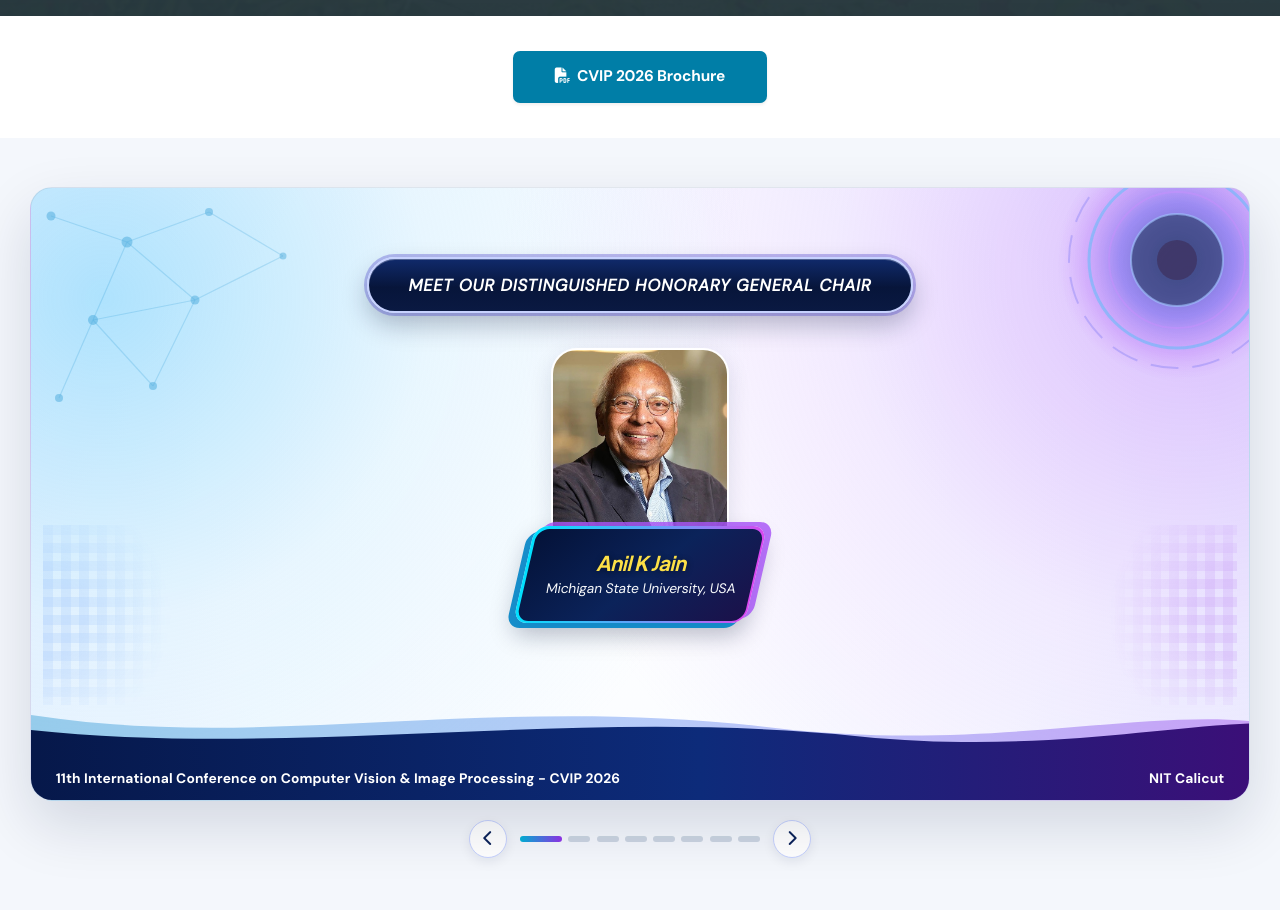
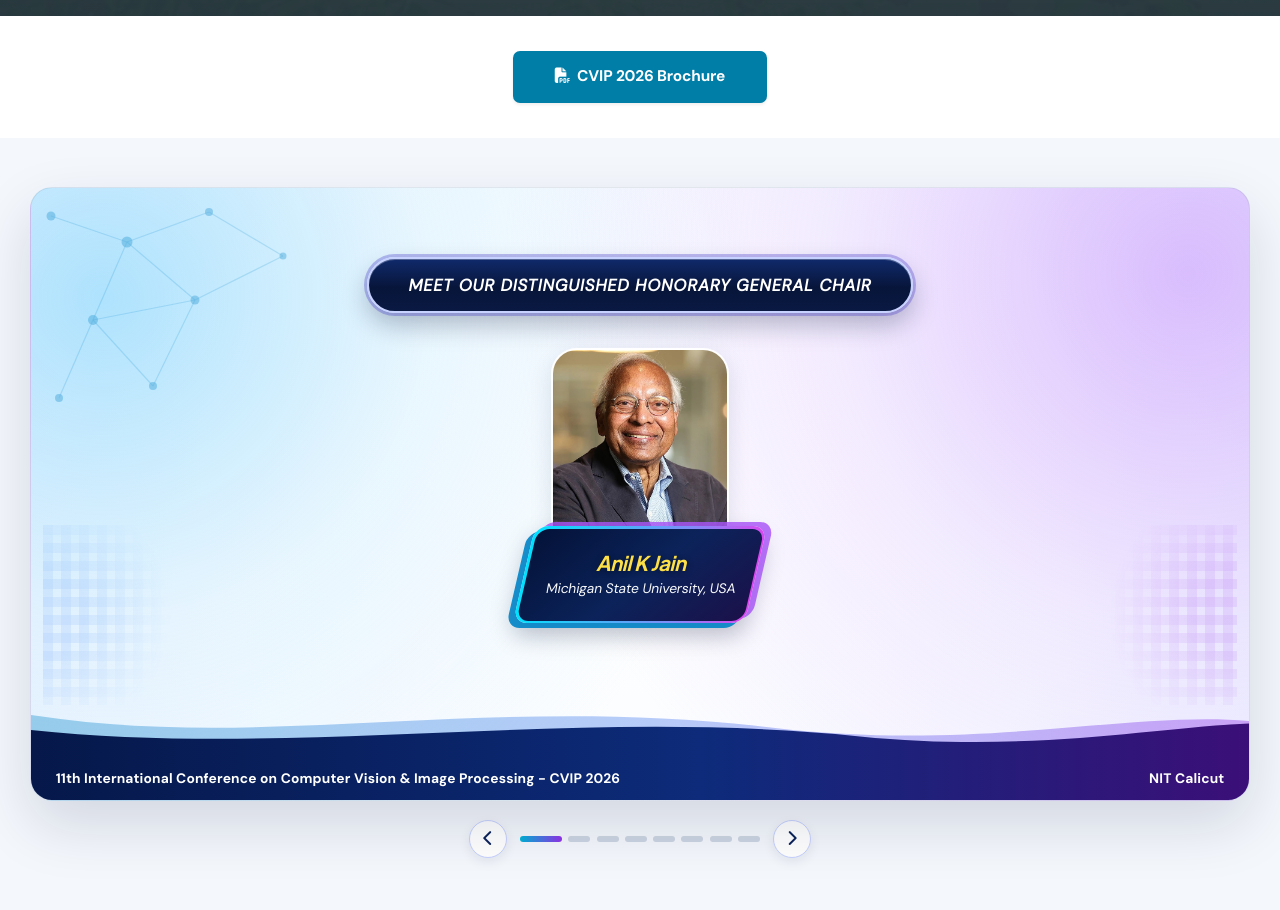
Before and after one commit to ajaymrk95/CVIP_testdeploy, a plain HTML site: page index.html in a window 1280 px wide. Shown: the part 800-1710 px from the top of the page. Drawn offline with nearby package versions, Linux system fonts and the light colour scheme; grey boxes are pictures that could not be loaded.

Commit message:
Update the Design on index.html

```diff
--- a/index.html
+++ b/index.html
@@ -280,17 +280,6 @@
             pointer-events: none;
             z-index: 0;
             opacity: 0.55;
-        }
-
-        .showcase-decor-lens {
-            position: absolute;
-            top: -58px;
-            right: -58px;
-            width: 280px;
-            height: 280px;
-            pointer-events: none;
-            z-index: 0;
-            opacity: 0.82;
         }
 
         .showcase-decor-pixels-left,
@@ -1123,24 +1112,6 @@
                     <circle cx="28" cy="210" r="4" />
                     <circle cx="122" cy="198" r="4" />
                 </g>
-            </svg>
-
-            <!-- Top-right concentric vision lens SVG -->
-            <svg class="showcase-decor-lens" viewBox="0 0 280 280" fill="none" xmlns="http://www.w3.org/2000/svg" aria-hidden="true">
-                <defs>
-                    <radialGradient id="lensGlow" cx="50%" cy="50%" r="50%">
-                        <stop offset="0%" stop-color="#1e3a8a" stop-opacity="0.85" />
-                        <stop offset="48%" stop-color="#4f46e5" stop-opacity="0.55" />
-                        <stop offset="78%" stop-color="#a855f7" stop-opacity="0.28" />
-                        <stop offset="100%" stop-color="#c084fc" stop-opacity="0" />
-                    </radialGradient>
-                </defs>
-                <circle cx="150" cy="130" r="120" fill="url(#lensGlow)" />
-                <circle cx="150" cy="130" r="108" stroke="#6366f1" stroke-opacity="0.35" stroke-width="2" stroke-dasharray="28 14" />
-                <circle cx="150" cy="130" r="88" stroke="#38bdf8" stroke-opacity="0.5" stroke-width="3" />
-                <circle cx="150" cy="130" r="68" stroke="#c084fc" stroke-opacity="0.55" stroke-width="1.8" />
-                <circle cx="150" cy="130" r="46" fill="#0f2557" fill-opacity="0.72" stroke="#93c5fd" stroke-opacity="0.6" stroke-width="2" />
-                <circle cx="150" cy="130" r="20" fill="#1e1b4b" />
             </svg>
 
             <div class="showcase-decor-pixels-left" aria-hidden="true"></div>
```
